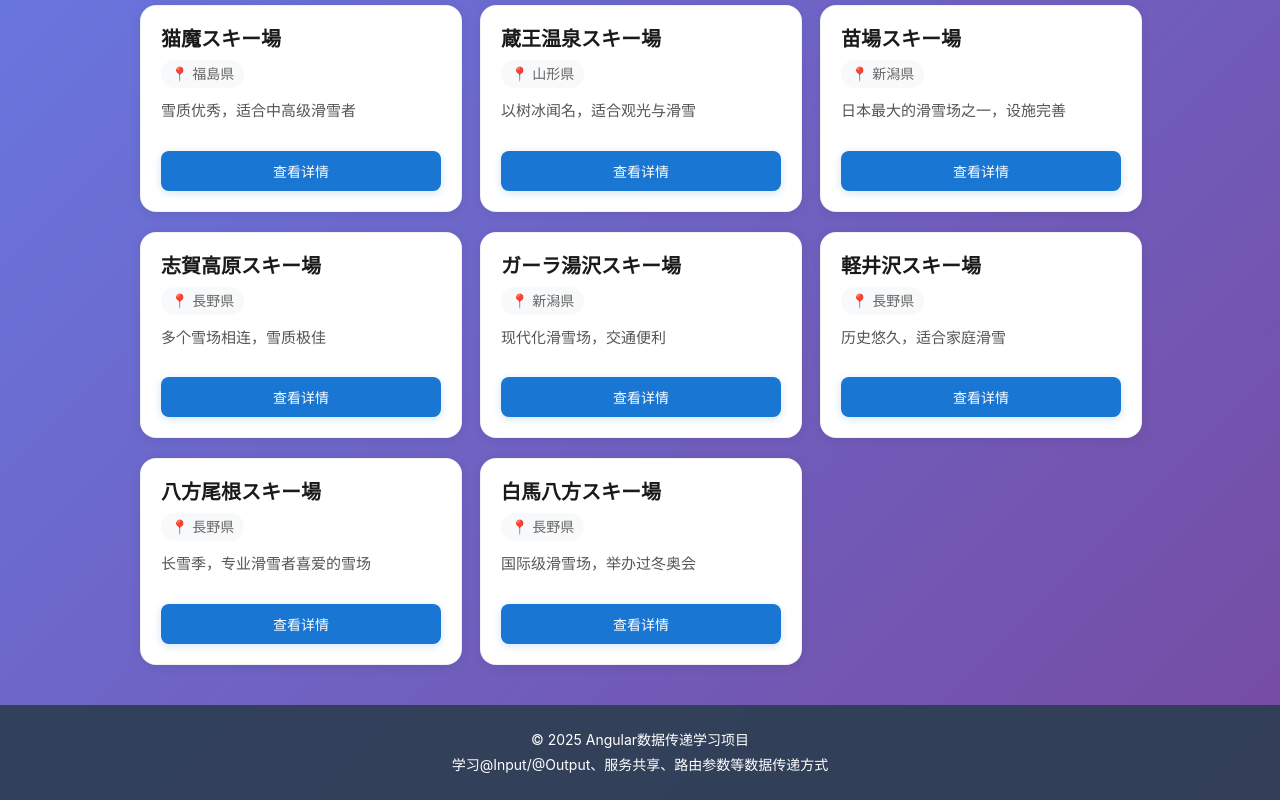
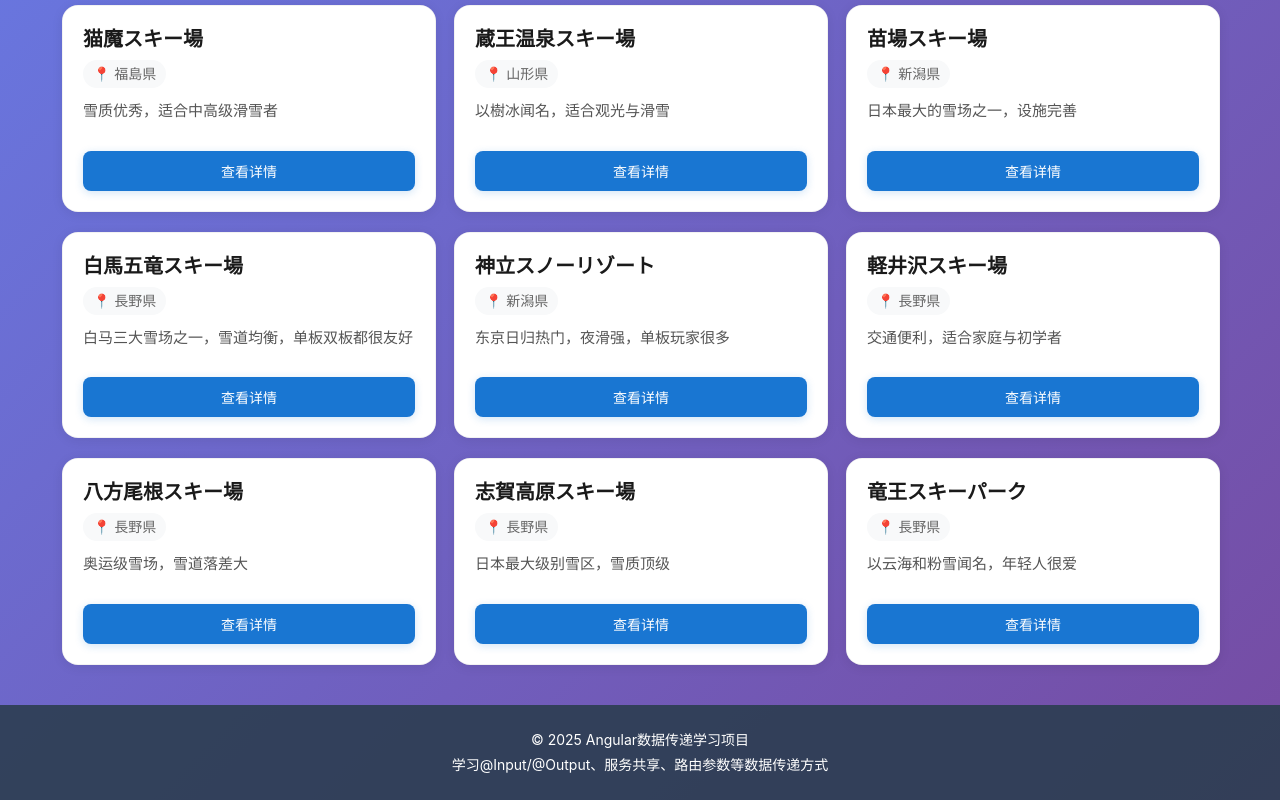
Before and after one commit to xiliu2529/angular-ski-demo, an Angular app: page /ski-resorts in a window 1280 px wide. Shown: the part 428-1228 px from the top of the page. Built offline with nearby package versions, Linux system fonts and the light colour scheme.

Commit message:
完成官网和照片

```diff
--- a/src/app/resort-detail-dialog/resort-detail-dialog.css
+++ b/src/app/resort-detail-dialog/resort-detail-dialog.css
@@ -123,6 +123,10 @@
   background: #f5f5f5;
   color: #333;
 }
+.action-btn.primary {
+  background: #71cce5;
+  color: #333;
+}
 
 .action-btn.secondary:hover {
   background: #f5f5f5;
--- a/src/app/resort-detail-dialog/resort-detail-dialog.html
+++ b/src/app/resort-detail-dialog/resort-detail-dialog.html
@@ -36,6 +36,7 @@
   </div>
 
   <div class="dialog-actions">
+    <button class="action-btn primary" (click)="openOfficialSite(data.url)">官方网站</button>
     <button class="action-btn secondary" (click)="closeDialog()">关闭</button>
   </div>
 </div>
--- a/src/app/resort-detail-dialog/resort-detail-dialog.ts
+++ b/src/app/resort-detail-dialog/resort-detail-dialog.ts
@@ -7,6 +7,7 @@ export interface ResortDetail {
   location: string;
   description: string;
   image: string;
+  url: string;
 }
 
 @Component({
@@ -24,8 +25,14 @@ export class ResortDetailDialogComponent {
   closeDialog(): void {
     this.dialogRef.close();
   }
+  openOfficialSite(url?: string) {
+  if (url) {
+    window.open(url, '_blank');
+  }
+}
+
 
   onImageError(event: any) {
-    event.target.src = 'https://via.placeholder.com/500x200/cccccc/666666?text=滑雪场图片';
+    // event.target.src = 'https://www.nekoma.co.jp/wp-content/uploads/icp_post_image/18000759439836207/18030971039756635';
   }
 }
--- a/src/app/ski-resorts/ski-resorts.ts
+++ b/src/app/ski-resorts/ski-resorts.ts
@@ -44,57 +44,77 @@ onImageError(event: any) {
     name: '猫魔スキー場',
     location: '福島県',
     description: '雪质优秀，适合中高级滑雪者',
-      image: '../images/nekoma.jpg'
+    image: 'https://www.nekoma.co.jp/wp-content/uploads/icp_post_image/18000759439836207/18030971039756635',
+    url: 'https://www.nekoma.co.jp/'
   },
   {
     id: 2,
     name: '蔵王温泉スキー場',
     location: '山形県',
-      description: '以树冰闻名，适合观光与滑雪',
-      image: '../images/resort2.jpg'
+    description: '以樹冰闻名，适合观光与滑雪',
+    image: 'https://zaomountainresort.com/wp-content/uploads/2022/09/grend02.jpeg',
+    url: 'https://zaomountainresort.com/ski/'
   },
   {
     id: 3,
     name: '苗場スキー場',
     location: '新潟県',
-      description: '日本最大的滑雪场之一，设施完善',
-      image: '../images/resort3.jpg'
+    description: '日本最大的雪场之一，设施完善',
+    image: 'https://www.princehotels.co.jp/ski/naeba/images/top_230927main02_2000x910.jpg',
+    url: 'https://www.princehotels.com/en/ski/naeba/'
   },
 {
   id: 4,
-      name: '志賀高原スキー場',
+  name: '白馬五竜スキー場',
   location: '長野県',
-      description: '多个雪场相连，雪质极佳',
-      image: '../images/resort4.jpg'
+  description: '白马三大雪场之一，雪道均衡，单板双板都很友好',
+  image: 'https://www.hakubaescal.com/winter/common/image/gelande/image56.jpg',
+  url: 'https://www.hakubaescal.com/'
 },
+
 {
   id: 5,
-      name: 'ガーラ湯沢スキー場',
+  name: '神立スノーリゾート',
   location: '新潟県',
-      description: '现代化滑雪场，交通便利',
-      image: '../images/resort5.jpg'
-    },
+  description: '东京日归热门，夜滑强，单板玩家很多',
+  image: 'https://www.kandatsu.com/ksr/wp-content/themes/connectitheme/assets/img/subheading/course-guide.webp',
+  url: 'https://www.kandatsu.com/'
+}
+,
   {
     id: 6,
     name: '軽井沢スキー場',
     location: '長野県',
-      description: '历史悠久，适合家庭滑雪',
-      image: '../images/resort6.jpg'
+    description: '交通便利，适合家庭与初学者',
+    image: 'https://www.princehotels.co.jp/ski/karuizawa/images/course_slopes%20courses.png.png',
+    url: 'https://www.princehotels.co.jp/ski/karuizawa/'
   },
   {
     id: 7,
     name: '八方尾根スキー場',
     location: '長野県',
-      description: '长雪季，专业滑雪者喜爱的雪场',
-      image: '../images/resort7.jpg'
+    description: '奥运级雪场，雪道落差大',
+    image: 'https://www.happo-one.jp/wp2019/wp-content/themes/happo-one2020/img/gelande/index/image01.jpg',
+    url: 'https://www.happo-one.jp/'
   },
   {
     id: 8,
-      name: '白馬八方スキー場',
+    name: '志賀高原スキー場',
     location: '長野県',
-      description: '国际级滑雪场，举办过冬奥会',
-      image: '../images/resort8.jpg'
+    description: '日本最大级别雪区，雪质顶级',
+    image: 'https://www.shigakogen-ski.or.jp/assets/images/okushiga.jpg',
+    url: 'https://www.shigakogen-ski.or.jp/'
+  },
+  {
+    id: 9,
+    name: '竜王スキーパーク',
+    location: '長野県',
+    description: '以云海和粉雪闻名，年轻人很爱',
+    image: 'https://ryuoo.com/zP7gL2nW/wp-content/uploads/2025/09/SANY0434-1200x900.jpg',
+    url: 'https://ryuoo.com/'
   }
 ];
 
+
+
 }
```
Lines whose indentation alone changed are shown as unchanged.
